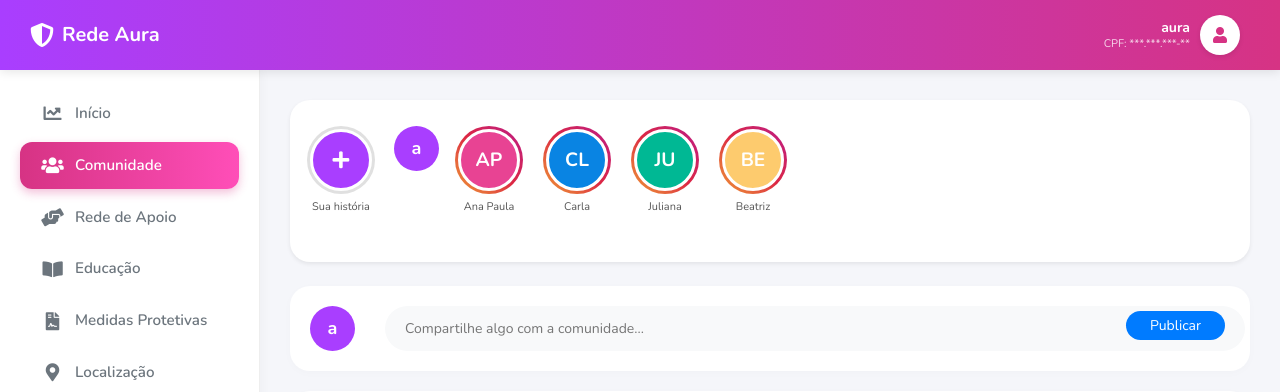
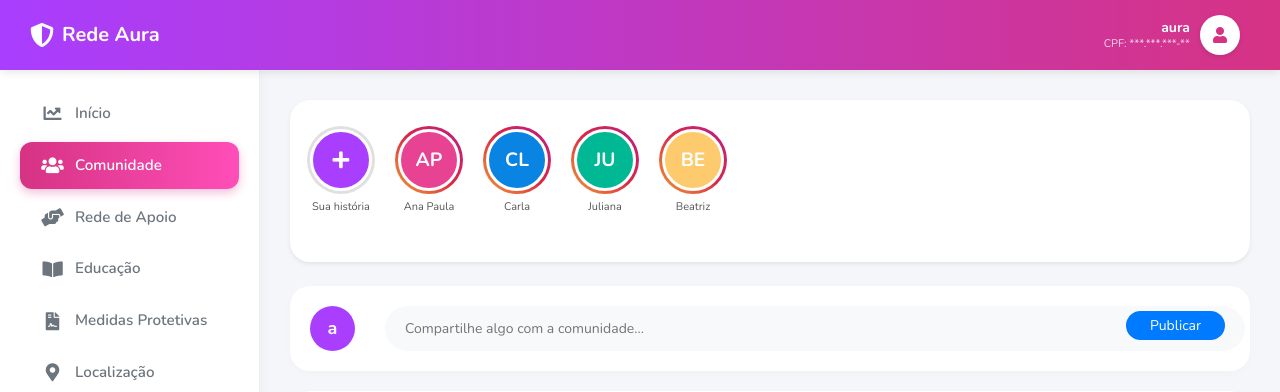
Before and after one commit to baneyab/rede-aura-web, a Django app: page /aura/comunidade/ in a window 1280 px wide. Shown: the top 392 px of the page. Run offline with Django 4.2, Linux system fonts and the light colour scheme; a user stored in the database is signed in; data comes from the database, SQL or seed files in the repository; some libraries are stand-ins or nearby versions.

Commit message:
fixxed duplicate icons

```diff
--- a/templates/rede_aura/comunidade.html
+++ b/templates/rede_aura/comunidade.html
@@ -42,7 +42,7 @@
 
     /* AVATAR DO POST (IMPORTANTE) */
     .post-avatar-container {
-        width: 45px; height: 45px; min-width: 45px; /* Garante que não amasse */
+        width: 45px; height: 45px; min-width: 45px;
         border-radius: 50%; overflow: hidden; margin-right: 15px;
     }
     .post-avatar-img {
@@ -52,7 +52,7 @@
         width: 100%; height: 100%;
         display: flex; align-items: center; justify-content: center;
         font-weight: bold; color: white; font-size: 18px;
-        background-color: #a93eff; /* Cor padrão */
+        background-color: #a93eff;
     }
 
     /* ÁREA DE COMENTÁRIOS */
@@ -68,7 +68,6 @@
     }
     .btn-action:hover { color: #a93eff; text-decoration: none; }
 
-    /* REMOVE A SETA DO DROPDOWN DO BOOTSTRAP */
     .dropdown-toggle::after { display: none; }
 </style>
 
@@ -91,21 +90,31 @@
                 <span class="story-name">Sua história</span>
             </div>
 
-            <!-- Avatar ao criar post -->
-            <div class="post-avatar-container">
-                {% if plano.foto %}
-                    <img src="{{ plano.foto.url }}" class="post-avatar-img">
-                {% else %}
-                    <div class="post-avatar-initials">{{ user.first_name|slice:":1" }}</div>
-                {% endif %}
+            <!-- Stories Fictícios -->
+            <div class="story-item">
+                <div class="story-ring">
+                    <div class="story-avatar" style="background: #e84393;">AP</div>
+                </div>
+                <span class="story-name">Ana Paula</span>
             </div>
-
-
-            <!-- Stories Fictícios -->
-            <div class="story-item"><div class="story-ring"><div class="story-avatar" style="background: #e84393;">AP</div></div><span class="story-name">Ana Paula</span></div>
-            <div class="story-item"><div class="story-ring"><div class="story-avatar" style="background: #0984e3;">CL</div></div><span class="story-name">Carla</span></div>
-            <div class="story-item"><div class="story-ring"><div class="story-avatar" style="background: #00b894;">JU</div></div><span class="story-name">Juliana</span></div>
-            <div class="story-item"><div class="story-ring"><div class="story-avatar" style="background: #fdcb6e;">BE</div></div><span class="story-name">Beatriz</span></div>
+            <div class="story-item">
+                <div class="story-ring">
+                    <div class="story-avatar" style="background: #0984e3;">CL</div>
+                </div>
+                <span class="story-name">Carla</span>
+            </div>
+            <div class="story-item">
+                <div class="story-ring">
+                    <div class="story-avatar" style="background: #00b894;">JU</div>
+                </div>
+                <span class="story-name">Juliana</span>
+            </div>
+            <div class="story-item">
+                <div class="story-ring">
+                    <div class="story-avatar" style="background: #fdcb6e;">BE</div>
+                </div>
+                <span class="story-name">Beatriz</span>
+            </div>
         </div>
     </div>
 
@@ -134,16 +143,12 @@
     <!-- 3. LISTA DE POSTS -->
     {% for post in posts %}
     <div class="card-post">
-
-        <!-- CABEÇALHO DO POST -->
         <div class="d-flex justify-content-between mb-3">
             <div class="d-flex align-items-center">
-                <!-- AVATAR DO AUTOR -->
                 <div class="post-avatar-container">
                     {% if post.autor.planoseguranca.foto %}
                         <img src="{{ post.autor.planoseguranca.foto.url }}" class="post-avatar-img">
                     {% else %}
-                        <!-- Cor aleatória para quem não tem foto -->
                         <div class="post-avatar-initials" style="background: {% cycle '#a93eff' '#00b894' '#e17055' '#6c5ce7' %};">
                             {{ post.autor.first_name|slice:":1"|default:post.autor.username|slice:":1"|upper }}
                         </div>
@@ -151,12 +156,13 @@
                 </div>
 
                 <div>
-                    <h6 class="font-weight-bold m-0 text-dark">{{ post.autor.first_name|default:post.autor.username }}</h6>
+                    <h6 class="font-weight-bold m-0 text-dark">
+                        {{ post.autor.first_name|default:post.autor.username }}
+                    </h6>
                     <small class="text-muted">{{ post.data_criacao|timesince }} atrás</small>
                 </div>
             </div>
 
-            <!-- MENU DE 3 PONTINHOS -->
             <div class="dropdown">
                 <button class="btn btn-link text-muted p-0 dropdown-toggle" type="button" data-toggle="dropdown" aria-haspopup="true" aria-expanded="false" style="font-size: 20px;">
                     <i class="fas fa-ellipsis-h"></i>
@@ -164,8 +170,6 @@
                 <div class="dropdown-menu dropdown-menu-right shadow-sm border-0">
                     <a class="dropdown-item" href="#">Salvar Publicação</a>
                     <a class="dropdown-item" href="#">Denunciar</a>
-
-                    <!-- Só mostra EXCLUIR se o usuário for o dono do post -->
                     {% if post.autor == user %}
                         <div class="dropdown-divider"></div>
                         <a class="dropdown-item text-danger font-weight-bold" href="{% url 'excluir_post' post.id %}" onclick="return confirm('Tem certeza que deseja excluir este post?');">
@@ -176,29 +180,21 @@
             </div>
         </div>
 
-        <!-- CONTEÚDO -->
         <p class="text-dark mb-3" style="line-height: 1.6; font-size: 15px;">
             {{ post.texto }}
         </p>
 
-        <!-- BOTÕES DE AÇÃO -->
         <div class="d-flex align-items-center text-muted small mt-3 pt-3 border-top">
-
-            <!-- Curtir -->
             <a href="{% url 'curtir_post' post.id %}" class="btn-action">
                 <i class="far fa-heart mr-1" style="font-size: 16px;"></i> {{ post.curtidas }}
             </a>
 
-            <!-- Comentar -->
             <button class="btn-action" onclick="toggleComentarios('comments-{{ post.id }}')">
                 <i class="far fa-comment mr-1" style="font-size: 16px;"></i> {{ post.comentarios.count }}
             </button>
         </div>
 
-        <!-- ÁREA DE COMENTÁRIOS (Oculta) -->
         <div id="comments-{{ post.id }}" class="comment-section">
-
-            <!-- Lista de Comentários -->
             {% for comentario in post.comentarios.all %}
                 <div class="comment-item d-flex">
                     <strong class="mr-2 text-dark">{{ comentario.autor.first_name|default:comentario.autor.username }}:</strong>
@@ -208,7 +204,6 @@
                 <small class="text-muted d-block mb-2 font-italic">Seja a primeira a comentar...</small>
             {% endfor %}
 
-            <!-- Formulário de Comentar -->
             <form method="POST" action="{% url 'comentar_post' post.id %}" class="mt-3 d-flex align-items-center">
                 {% csrf_token %}
                 <input name="comentario" class="form-control form-control-sm rounded-pill border-0 shadow-sm" placeholder="Escreva um comentário..." required>
@@ -217,13 +212,12 @@
                 </button>
             </form>
         </div>
-
     </div>
     {% empty %}
-    <div class="text-center py-5 text-muted">
-        <i class="fas fa-comments fa-3x mb-3" style="opacity: 0.3;"></i>
-        <p>Nenhuma publicação ainda. Compartilhe algo!</p>
-    </div>
+        <div class="text-center py-5 text-muted">
+            <i class="fas fa-comments fa-3x mb-3" style="opacity: 0.3;"></i>
+            <p>Nenhuma publicação ainda. Compartilhe algo!</p>
+        </div>
     {% endfor %}
 
 </div>
```
